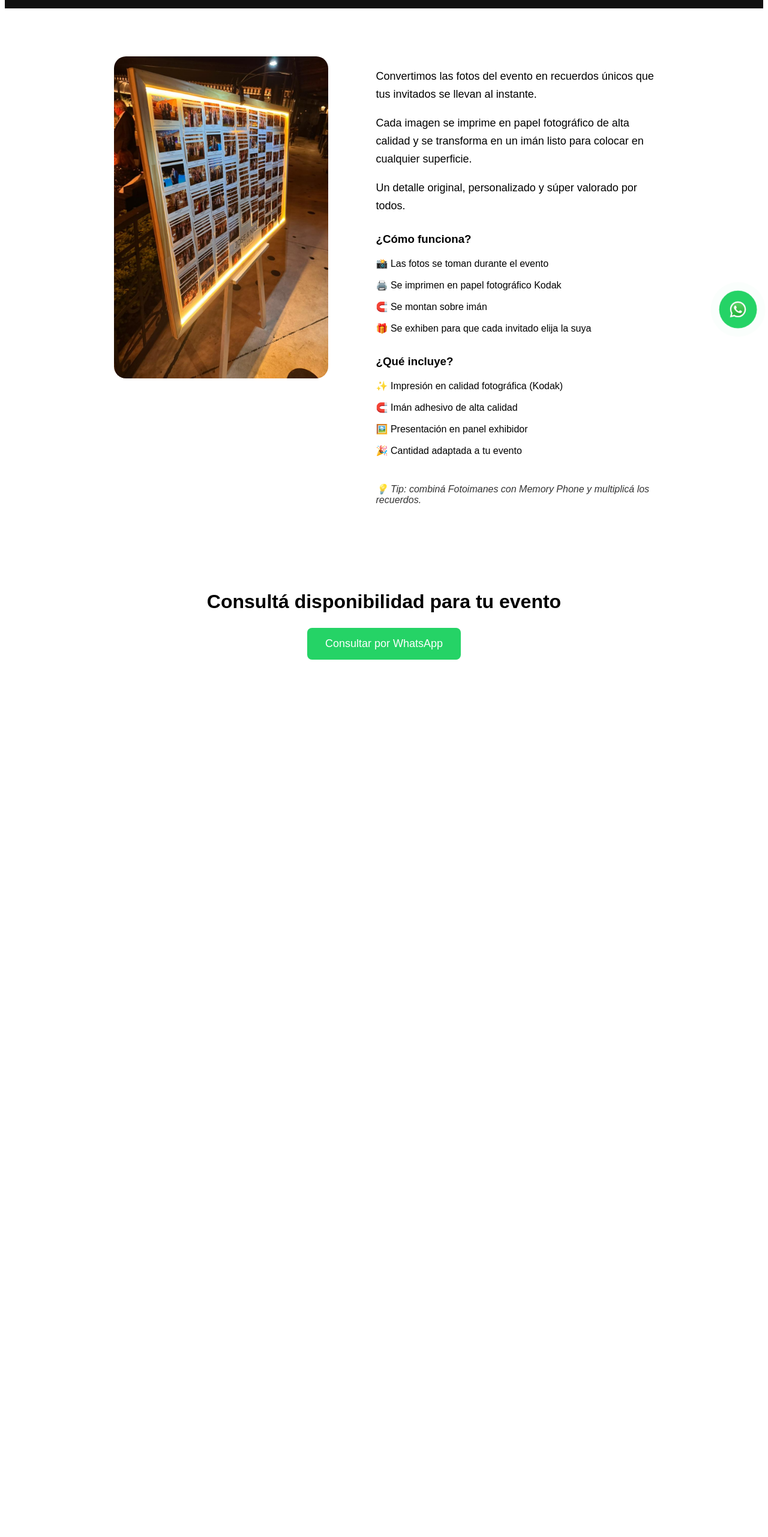
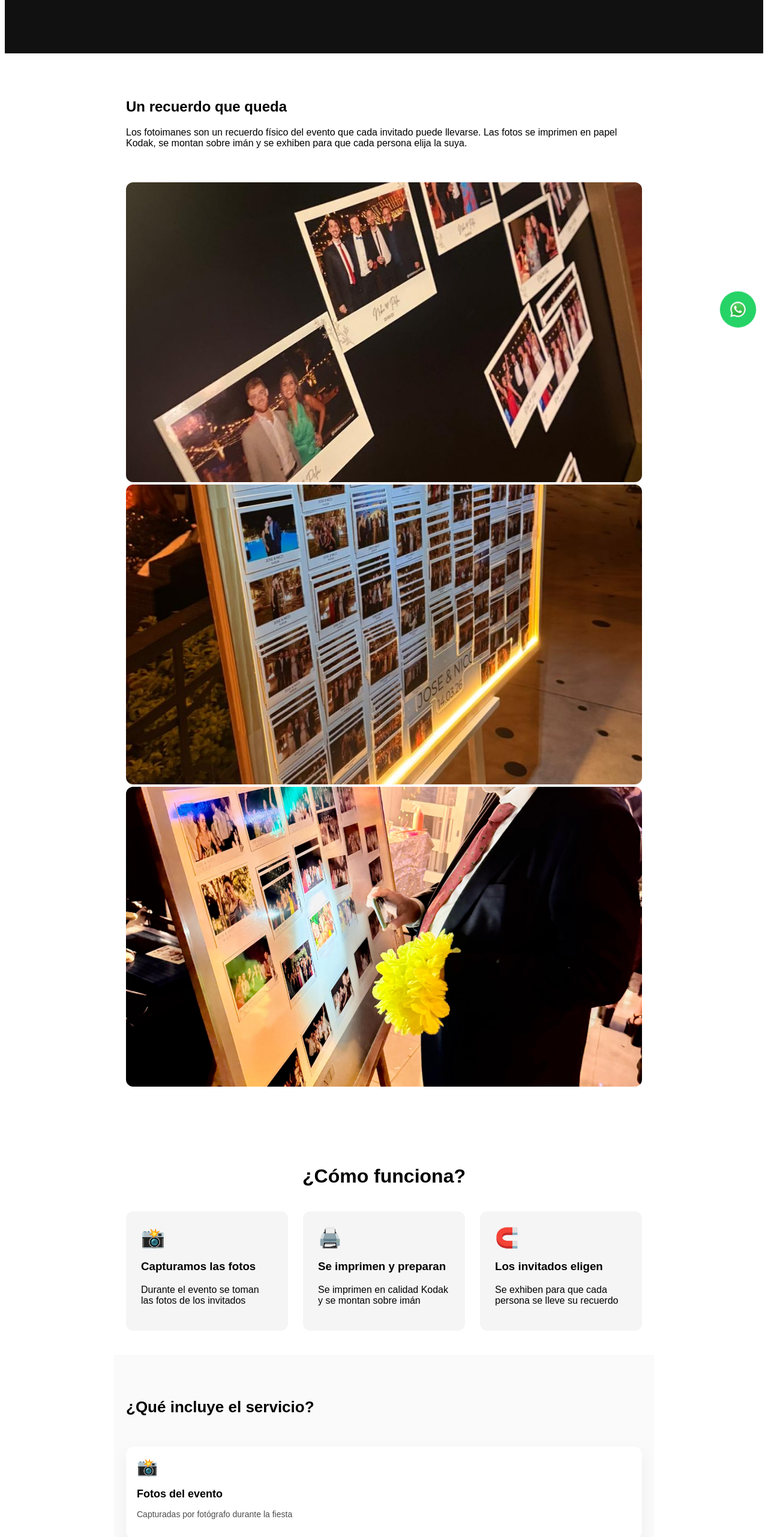
Before and after one commit to dsalaberry-lacabina/Lacabinaeventos, a Next.js app: page /fotoimanes in a window 1280 px wide. Shown: the part 234-2797 px from the top of the page at 60% size. Before the commit the page ends 1402 px from the top, so only its background shows below. Built offline with nearby package versions, Linux system fonts and the light colour scheme.

Commit message:
Cambios en servicios fotoimanes y plataforma 360

```diff
--- a/app/fotoimanes/page.tsx
+++ b/app/fotoimanes/page.tsx
@@ -6,104 +6,104 @@ export default function FotoimanesPage() {
   return (
     <ServicePage
       title="Fotoimanes"
-      subtitle="Un recuerdo listo para pegar y llevar"
+      subtitle="Un recuerdo único que tus invitados se llevan del evento"
     >
 
-      <div
-        style={{
-          display: "grid",
-          gridTemplateColumns: "1fr 1.3fr",
-          gap: "80px",
-          alignItems: "start",
-          marginTop: "40px"
-        }}
-      >
+      {/* TEXTO */}
+      <section className="intro-text-block">
+        <h2>Un recuerdo que queda</h2>
 
-        {/* IMAGEN */}
-        <div>
-          <img
-            src="/servicios/fotoimanes2.jpg"
-            style={{
-              width: "100%",
-              borderRadius: "20px"
-            }}
-          />
-        </div>
+        <p>
+          Los fotoimanes son un recuerdo físico del evento que cada invitado puede llevarse.
+          Las fotos se imprimen en papel Kodak, se montan sobre imán y se exhiben para que
+          cada persona elija la suya.
+        </p>
+      </section>
 
-        {/* TEXTO */}
-        <div>
+      {/* GALERÍA */}
+      <section className="gallery-block">
+        <div className="gallery-grid">
+          <img src="/servicios/fotoimanes.jpg" />
+          <img src="/servicios/fotoimanes2.jpg" />
+          <img src="/servicios/fotoimanes3.jpg" />
+         </div>
+      </section>
 
-          {/* BLOQUE PRINCIPAL */}
-          <div
-            style={{
-              fontSize: "18px",
-              lineHeight: "30px",
-              marginBottom: "30px",
-              maxWidth: "500px"
-            }}
-          >
-            <p style={{ marginBottom: "16px" }}>
-              Convertimos las fotos del evento en recuerdos únicos que tus invitados se llevan al instante.
-            </p>
+      {/* COMO FUNCIONA */}
+      <section className="how">
+        <div className="how-container">
 
-            <p style={{ marginBottom: "16px" }}>
-              Cada imagen se imprime en papel fotográfico de alta calidad y se transforma en un imán listo para colocar en cualquier superficie.
-            </p>
+          <h2>¿Cómo funciona?</h2>
 
-            <p>
-              Un detalle original, personalizado y súper valorado por todos.
-            </p>
+          <div className="how-grid">
+
+            <div className="how-card">
+              <div className="icon">📸</div>
+              <h3>Capturamos las fotos</h3>
+              <p>Durante el evento se toman las fotos de los invitados</p>
+            </div>
+
+            <div className="how-card">
+              <div className="icon">🖨️</div>
+              <h3>Se imprimen y preparan</h3>
+              <p>Se imprimen en calidad Kodak y se montan sobre imán</p>
+            </div>
+
+            <div className="how-card">
+              <div className="icon">🧲</div>
+              <h3>Los invitados eligen</h3>
+              <p>Se exhiben para que cada persona se lleve su recuerdo</p>
+            </div>
+
           </div>
 
-          {/* COMO FUNCIONA */}
-          <h3 style={{ marginBottom: "10px" }}>¿Cómo funciona?</h3>
+        </div>
+      </section>
 
-          <ul
-            style={{
-              marginBottom: "30px",
-              lineHeight: "28px",
-              listStyle: "none",
-              padding: 0
-            }}
-          >
-            <li style={{ marginBottom: "8px" }}>📸 Las fotos se toman durante el evento</li>
-            <li style={{ marginBottom: "8px" }}>🖨️ Se imprimen en papel fotográfico Kodak</li>
-            <li style={{ marginBottom: "8px" }}>🧲 Se montan sobre imán</li>
-            <li>🎁 Se exhiben para que cada invitado elija la suya</li>
-          </ul>
+      {/* INCLUDES */}
+      <section className="includes">
+        <div className="includes-container">
 
-          {/* INCLUYE */}
-          <h3 style={{ marginBottom: "10px" }}>¿Qué incluye?</h3>
+          <h2>¿Qué incluye el servicio?</h2>
 
-          <ul
-            style={{
-              marginBottom: "30px",
-              lineHeight: "28px",
-              listStyle: "none",
-              padding: 0
-            }}
-          >
-            <li style={{ marginBottom: "8px" }}>✨ Impresión en calidad fotográfica (Kodak)</li>
-            <li style={{ marginBottom: "8px" }}>🧲 Imán adhesivo de alta calidad</li>
-            <li style={{ marginBottom: "8px" }}>🖼️ Presentación en panel exhibidor</li>
-            <li>🎉 Cantidad adaptada a tu evento</li>
-          </ul>
-
-
-          {/* UPSELL */}
-          <p
-            style={{
-              marginTop: "40px",
-              fontStyle: "italic",
-              opacity: 0.8
-            }}
-          >
-            💡 Tip: combiná Fotoimanes con Memory Phone y multiplicá los recuerdos.
-          </p>
+          <div className="includes-grid">
+            {[
+              {
+                icon: "📸",
+                title: "Fotos del evento",
+                text: "Capturadas por fotógrafo durante la fiesta"
+              },
+              {
+                icon: "🖨️",
+                title: "Impresión Kodak",
+                text: "Alta calidad fotográfica profesional"
+              },
+              {
+                icon: "🧲",
+                title: "Formato imán",
+                text: "Listos para colocar en cualquier superficie"
+              },
+              {
+                icon: "🖼️",
+                title: "Exhibición",
+                text: "Panel para que los invitados elijan su foto"
+              },
+              {
+                icon: "🎁",
+                title: "Souvenir único",
+                text: "Un recuerdo personalizado del evento"
+              }
+            ].map((item, i) => (
+              <div key={i} className="card">
+                <div className="icon">{item.icon}</div>
+                <h3>{item.title}</h3>
+                <p>{item.text}</p>
+              </div>
+            ))}
+          </div>
 
         </div>
-
-      </div>
+      </section>
 
     </ServicePage>
   );
--- a/components/ServicePage.tsx
+++ b/components/ServicePage.tsx
@@ -36,14 +36,14 @@ export default function ServicePage({
             margin: 0 auto;
             display: grid;
             grid-template-columns: 280px 1fr;
-            gap: 40px;
+            gap: 200px;
             align-items: center;
           }
 
           .intro-text-block {
             max-width: 900px;
             margin: 0 auto;
-            padding: 10px 20px 20px; /* 👈 más aire abajo */
+            padding: 15px 20px 20px; /* 👈 más aire abajo */
           }
 
           .gallery-block {
@@ -52,7 +52,7 @@ export default function ServicePage({
 
           /* LOGO */
           .hero-logo {
-            width: 220px;
+            width: 380px;
           }
 
           /* TEXTO */
@@ -168,6 +168,8 @@ export default function ServicePage({
             line-height: 1.4;
           }
 
+          /* PORTAL MEMORY */
+
           .portal {
             padding: 40px 20px;
             text-align: center;
@@ -206,7 +208,7 @@ export default function ServicePage({
             transform: scale(1.05);
           }
 
-        /* SECCION */
+        /* AUDIO DEMO MEMORY */
           .audio-demo {
             padding: 40px 20px;
             background: #0d0d0d;
@@ -229,14 +231,14 @@ export default function ServicePage({
             margin-bottom: 30px;
           }
 
-          /* LISTA */
+          /* LISTA AUDIOS MEMORY */
           .audio-list {
             display: flex;
             flex-direction: column;
             gap: 20px;
           }
 
-          /* CARD */
+          /* AUDIO CARD MEMORY */
           .audio-card {
             background: #1a1a1a;
             padding: 12px;
@@ -249,19 +251,22 @@ export default function ServicePage({
             background: #222;
           }
 
-          /* TITULO */
+          /* TITULO AUDIO MEMORY */
           .audio-title {
             font-size: 14px;
             margin-bottom: 10px;
             opacity: 0.8;
           }
 
-          /* PLAYER */
+          /* PLAYER MEMORY */
           .audio-card audio {
             width: 100%;
             filter: invert(1) grayscale(1); /* 🔥 estilo oscuro */
           }
 
+          .audio-demo {
+            padding: 40px 20px; /* 👈 más aire */
+          }
 
           .audio-pro {
             display: flex;
@@ -319,17 +324,28 @@ export default function ServicePage({
               padding: 40px 20px;
            }
 
-          .audio-demo {
-            padding: 40px 20px; /* 👈 más aire */
+
+          /* VIDEO 360 */
+          .video-block {
+            padding: 20px;
           }
 
-          .portal {
-            padding: 40px 20px;
+          .video-container {
+            max-width: 900px;
+            margin: 0 auto;
           }
+
+          .video-container video {
+            width: 100%;
+            border-radius: 12px;
+          }
+
 
         /* MOBILE */
         /* 📱 MOBILE */
           @media (max-width: 768px) {
+
+          /* HERO */
 
             .hero-inner {
               grid-template-columns: 1fr;
```
Also changed, not shown: app/plataforma-360/page.tsx (+82 -92 lines), public/servicios/fotoimanes3.jpg (added). Lines whose indentation alone changed are shown as unchanged.
